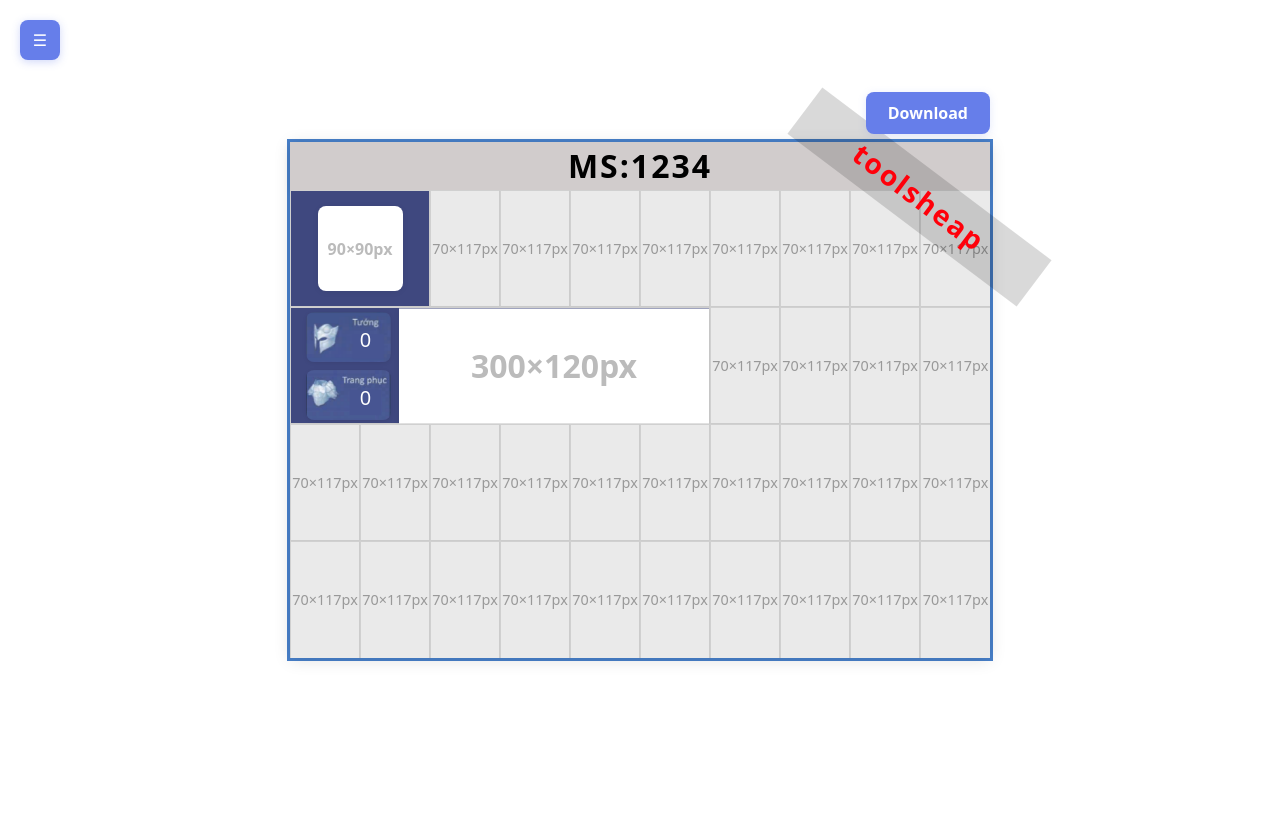
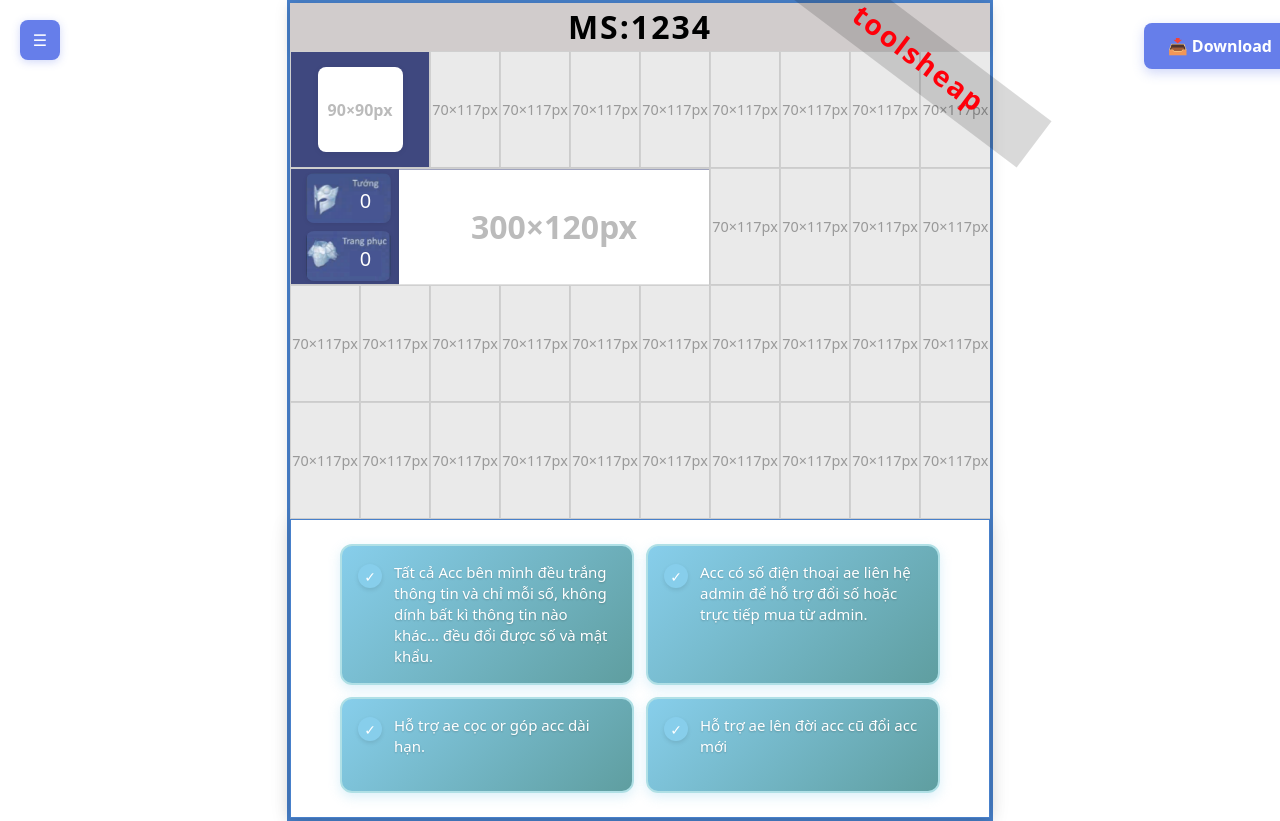
Before and after one commit to phiphi171004/EDIT-IMG, a React (Vite) app: page / in a window 1280 px wide. Before the commit the page ends 800 px from the top, so only its background shows below. Built offline with nearby package versions, Linux system fonts and the light colour scheme.

Commit message:
Update App.jsx

```diff
--- a/src/App.jsx
+++ b/src/App.jsx
@@ -51,6 +51,13 @@ function App() {
   const [bottomFramesCount, setBottomFramesCount] = useState(3);
   const [bottomFrameImages, setBottomFrameImages] = useState({});
   const [bottomFramesLabel, setBottomFramesLabel] = useState("");
+  const [infoFramesCount, setInfoFramesCount] = useState(4);
+  const [infoFrameTexts, setInfoFrameTexts] = useState({
+    0: "Tất cả Acc bên mình đều trắng thông tin và chỉ mỗi số, không dính bất kì thông tin nào khác... đều đổi được số và mật khẩu.",
+    1: "Acc có số điện thoại ae liên hệ admin để hỗ trợ đổi số hoặc trực tiếp mua từ admin.",
+    2: "Hỗ trợ ae cọc or góp acc dài hạn.",
+    3: "Hỗ trợ ae lên đời acc cũ đổi acc mới"
+  });
 
   // Xử lý chọn ảnh cho khung tổng hàng 1
   const handleMergedImg = (e) => {
@@ -553,6 +560,54 @@ function App() {
             />
           </div>
         </div>
+
+        {/* Điều khiển số lượng khung thông tin */}
+        <div className="sidebar-section">
+          <div className="sidebar-section-label">Khung thông tin:</div>
+          <div className="sidebar-row" style={{marginBottom: 0}}>
+            <div style={{ display: 'flex', alignItems: 'center', flex: 1, justifyContent: 'flex-end' }}>
+              <label style={{ fontWeight: 500, marginRight: 8 }}>Số khung:</label>
+              <input
+                type="number"
+                min={1}
+                max={4}
+                value={infoFramesCount}
+                onChange={e => setInfoFramesCount(Math.max(1, Math.min(4, Number(e.target.value))))}
+                style={{ width: 60, background: '#333', color: 'white', border: 'none', borderRadius: 6, padding: '4px 8px', fontSize: 16, textAlign: 'center' }}
+              />
+            </div>
+            <div style={{ flex: 1, textAlign: 'center', fontSize: 13, color: '#666', marginLeft: 10 }}>
+              Tối đa 4 khung
+            </div>
+          </div>
+
+          {/* Input tùy chỉnh text cho từng khung */}
+          {Array.from({ length: infoFramesCount }).map((_, index) => (
+            <div key={index} style={{ marginTop: 12 }}>
+              <label style={{ fontSize: 13, color: '#666', marginBottom: 4, display: 'block' }}>
+                Khung {index + 1}:
+              </label>
+              <textarea
+                value={infoFrameTexts[index] || ''}
+                onChange={(e) => setInfoFrameTexts(prev => ({
+                  ...prev,
+                  [index]: e.target.value
+                }))}
+                placeholder={`Nhập nội dung cho khung ${index + 1}...`}
+                style={{
+                  width: '100%',
+                  minHeight: '60px',
+                  padding: '8px',
+                  border: '1px solid #ccc',
+                  borderRadius: '6px',
+                  fontSize: '12px',
+                  resize: 'vertical',
+                  fontFamily: 'inherit'
+                }}
+              />
+            </div>
+          ))}
+        </div>
       </div>
       {/* Overlay khi sidebar mở */}
       {sidebarOpen && <div className="sidebar-overlay" onClick={() => setSidebarOpen(false)} />}
@@ -562,18 +617,29 @@ function App() {
         <button
           style={{
             position: 'absolute',
-            top: -50,
-            right: 0,
-            zIndex: 10,
+            top: 20,
+            right: -306,
+            zIndex: 1000,
             background: '#667eea',
             color: '#fff',
             border: 'none',
             borderRadius: 8,
-            padding: '10px 22px',
+            padding: '12px 24px',
             fontSize: 16,
             fontWeight: 600,
             cursor: 'pointer',
-            boxShadow: '0 2px 8px rgba(102,126,234,0.18)'
+            boxShadow: '0 4px 12px rgba(102,126,234,0.3)',
+            transition: 'all 0.2s ease'
+          }}
+          onMouseEnter={(e) => {
+            e.target.style.background = '#5a6fd8';
+            e.target.style.transform = 'translateY(-2px)';
+            e.target.style.boxShadow = '0 6px 16px rgba(102,126,234,0.4)';
+          }}
+          onMouseLeave={(e) => {
+            e.target.style.background = '#667eea';
+            e.target.style.transform = 'translateY(0)';
+            e.target.style.boxShadow = '0 4px 12px rgba(102,126,234,0.3)';
           }}
           onClick={async () => {
             const grid = document.querySelector('.color-grid');
@@ -594,7 +660,7 @@ function App() {
               });
           }}
         >
-          Download
+          📥 Download
         </button>
         <div className="color-grid">
           {/* Tiêu đề lớn trên đầu lưới */}
@@ -814,6 +880,21 @@ function App() {
             ))}
           </div>
         )}
+
+        {/* Hàng thông tin đặc biệt - 4 khung */}
+        <div className="info-container">
+          <div className="info-frames-row">
+            {Array.from({ length: infoFramesCount }).map((_, index) => {
+
+              return (
+                <div className="info-frame" key={index}>
+                  <div className="info-icon">✓</div>
+                  <div className="info-text">{infoFrameTexts[index]}</div>
+                </div>
+              );
+            })}
+          </div>
+        </div>
       </div>
 
       {/* Modal crop ảnh */}
```
